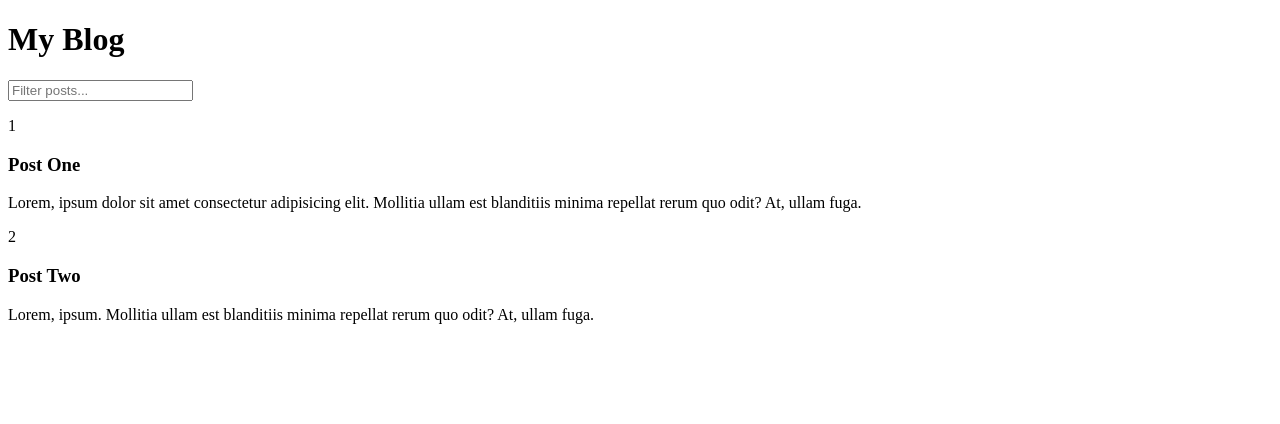
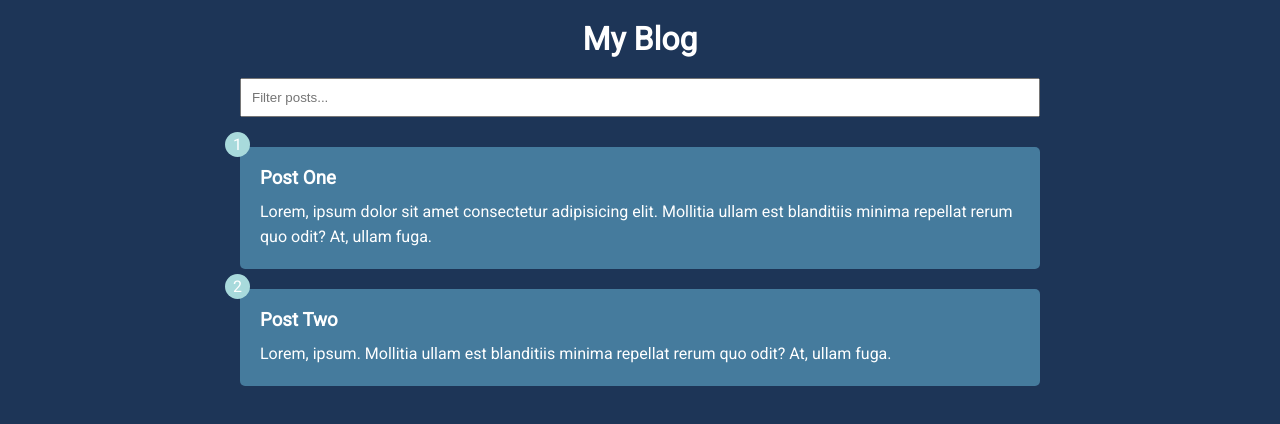
Before and after one commit to dorotaszot/infinite-scroll-posts, a plain HTML site: page index.html in a window 1280 px wide. Drawn offline with Linux system fonts and the light colour scheme.

Commit message:
css added

```diff
--- a/index.html
+++ b/index.html
@@ -5,13 +5,14 @@
   <meta charset="UTF-8">
   <meta name="viewport" content="width=device-width, initial-scale=1.0">
   <link rel="stylesheet" href="style.css">
+  <link href="https://fonts.googleapis.com/css2?family=Roboto&display=swap" rel="stylesheet">
   <title>Infinite Scroll Posts</title>
 </head>
 
 <body>
   <h1 class="title">My Blog</h1>
   <div class="search-container">
-    <input type="text" placeholder="Filter posts...">
+    <input class="search-input" type="text" placeholder="Filter posts...">
   </div>
   <div id="posts-container">
     <div class="post-container">
--- a/style.css
+++ b/style.css
@@ -0,0 +1,71 @@
+* {
+  box-sizing: border-box;
+  margin: 0;
+  padding: 0;
+
+}
+
+body {
+  display: flex;
+  flex-direction: column;
+  justify-content: center;
+  align-items: center;
+  margin-bottom: 40px;
+  background-color: #1d3557;
+  color: #fff;
+  font-family: 'Roboto', sans-serif;
+}
+
+.title {
+  margin: 20px;
+}
+
+.search-container {
+ width: 80vw;
+ max-width: 800px;
+ margin-bottom: 20px;
+}
+
+.search-input {
+  padding: 10px;
+  width: 100%
+}
+
+#posts-container {
+  display: flex;
+  flex-direction: column;
+  width: 80vw;
+  max-width: 800px;
+  justify-content: center;
+  align-items: center;
+}
+
+.post-container {
+  background-color: #457b9d;
+  padding: 20px;
+  margin: 10px;
+  width: 100%;
+  border-radius: 5px;
+  position: relative;
+}
+
+.post-number {
+  position: absolute;
+  top: -15px;
+  left: -15px;
+  background-color: #a8dadc;
+  width: 25px;
+  height: 25px;
+  border-radius: 50%;
+  display: flex;
+  justify-content: center;
+  align-items: center;
+}
+
+.post-title {
+  margin-bottom: 10px;
+}
+
+.post-text {
+  line-height: 25px;
+}
```
